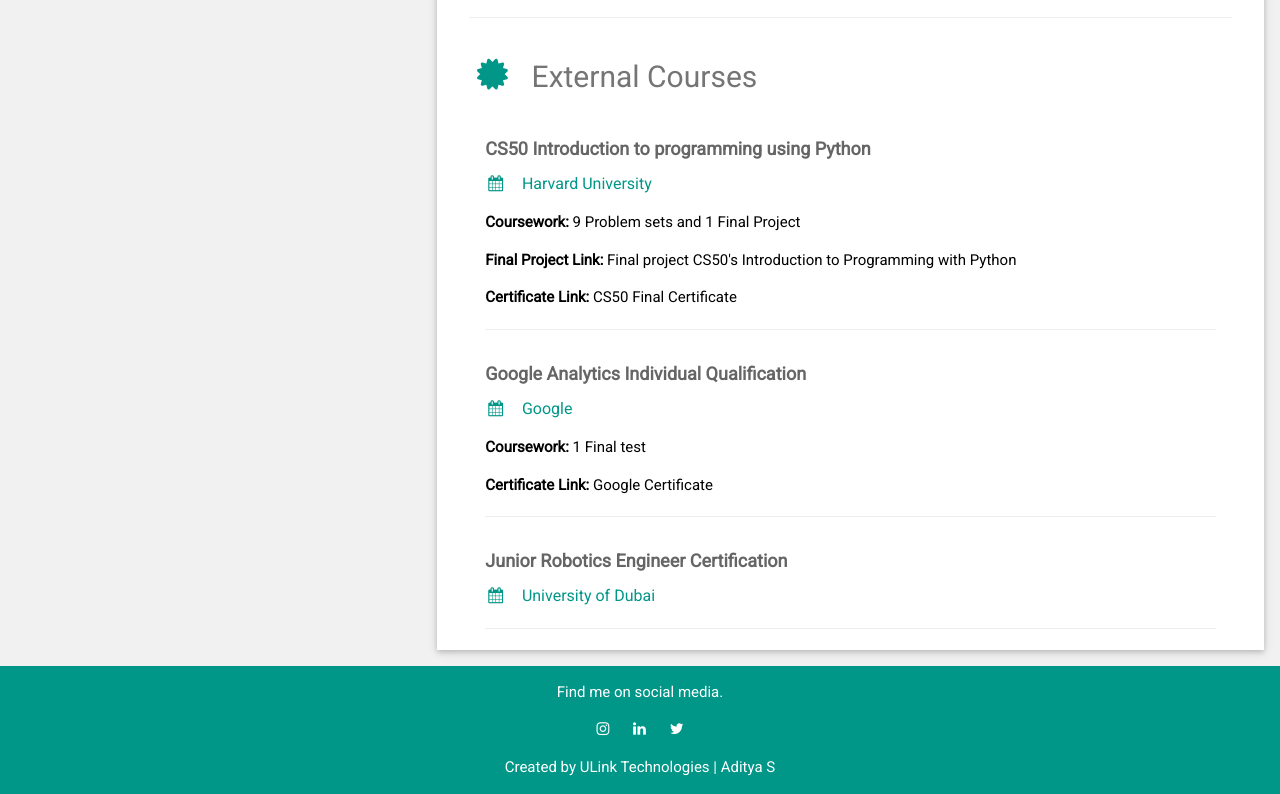
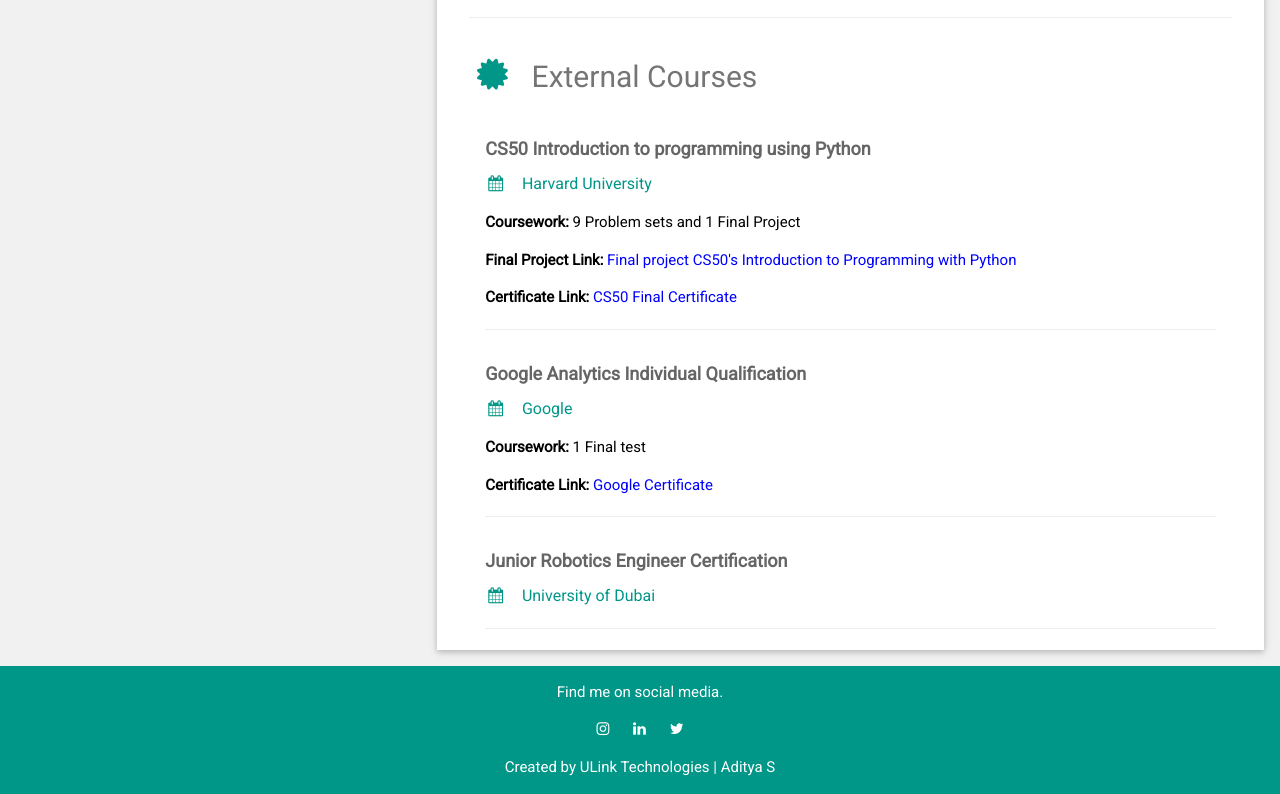
Before and after one commit to adityashibu/resume, a plain HTML site: page index.html in a window 1280 px wide. Shown: the part 1316-2110 px from the top of the page. Drawn offline with nearby package versions, Linux system fonts and the light colour scheme.

Commit message:
Updated link highlight in resume.css

```diff
--- a/resume.css
+++ b/resume.css
@@ -11,3 +11,7 @@
 #socialmedia:hover {
     color: #cfcece;
 }
+
+.link{
+    color:blue;
+}
```
